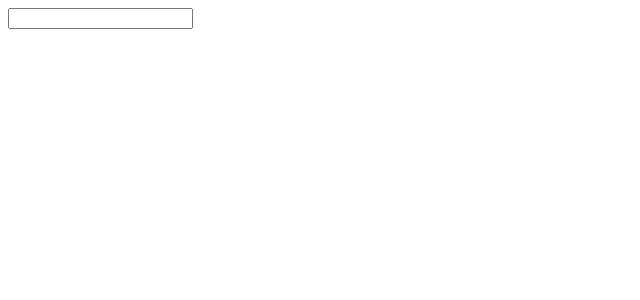
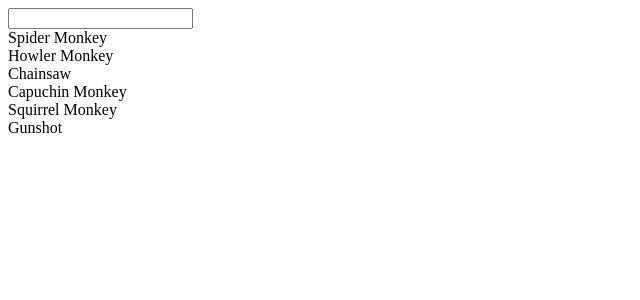
Before and after one commit to kathkroll/high-low-keys, an Angular app: page / in a window 1280 px wide. Shown: the top 300 px of the page, without its empty margins (0-640 px from the left). Built offline with nearby package versions, Linux system fonts and the light colour scheme.

Commit message:
Add opts list and pass in opts

```diff
--- a/src/app/app.component.html
+++ b/src/app/app.component.html
@@ -1 +1 @@
-<app-high-low-keys></app-high-low-keys>
+<app-high-low-keys [optsComplete]="highLowSoundKeys"></app-high-low-keys>
--- a/src/app/app.component.ts
+++ b/src/app/app.component.ts
@@ -7,4 +7,20 @@ import { Component } from '@angular/core';
 })
 export class AppComponent {
   title = 'high-low-keys';
+  highLowSoundKeys: Array<Object> = [
+    {
+      value: "Spider Monkey",
+      subOpts: [
+        "Bark",
+        "Whinny",
+        "Chitter",
+        "Whoop"
+      ],
+    },
+    { value: "Howler Monkey", subOpts: [], },
+    { value: "Chainsaw", subOpts: [], },
+    { value: "Capuchin Monkey", subOpts: [], },
+    { value: "Squirrel Monkey", subOpts: [], },
+    { value: "Gunshot", subOpts: [], },
+  ];
 }
--- a/src/app/shared/high-low-keys/high-low-keys.component.html
+++ b/src/app/shared/high-low-keys/high-low-keys.component.html
@@ -1,2 +1,6 @@
-<input type="text" [(ngModel)]="highKey" />
-<input type="text" [(ngModel)]="lowKey" [hidden]="!highKey" />
+<div class="high-key-container">
+  <input type="text" [(ngModel)]="highKey"/>
+  <app-opts-list [opts]="highLevelOpts"></app-opts-list>
+</div>
+<select [hidden]="!highKey">
+</select>
--- a/src/app/shared/high-low-keys/high-low-keys.component.ts
+++ b/src/app/shared/high-low-keys/high-low-keys.component.ts
@@ -1,4 +1,4 @@
-import { Component, OnInit } from '@angular/core';
+import { Component, OnInit, Input } from '@angular/core';
 
 @Component({
   selector: 'app-high-low-keys',
@@ -6,6 +6,9 @@ import { Component, OnInit } from '@angular/core';
   styleUrls: ['./high-low-keys.component.scss']
 })
 export class HighLowKeysComponent implements OnInit {
+  @Input() optsComplete: Array<Object>;
+
+  highLevelOpts: Array<String> = [];
 
   highKey: string = '';
   lowKey: string = '';
@@ -13,6 +16,7 @@ export class HighLowKeysComponent implements OnInit {
   constructor() { }
 
   ngOnInit() {
+    this.highLevelOpts = this.optsComplete.map(o => o['value']);
   }
 
 }
--- /dev/null
+++ b/src/app/shared/high-low-keys/opts-list/opts-list.component.html
@@ -0,0 +1,3 @@
+<div *ngFor="let opt of opts">
+  {{ opt }}
+</div>
--- /dev/null
+++ b/src/app/shared/high-low-keys/opts-list/opts-list.component.ts
@@ -0,0 +1,17 @@
+import { Component, OnInit, Input } from '@angular/core';
+
+@Component({
+  selector: 'app-opts-list',
+  templateUrl: './opts-list.component.html',
+  styleUrls: ['./opts-list.component.scss']
+})
+export class OptsListComponent implements OnInit {
+  @Input() opts: Array<String>;
+
+
+  constructor() { }
+
+  ngOnInit() {
+  }
+
+}
--- a/src/app/shared/shared.module.ts
+++ b/src/app/shared/shared.module.ts
@@ -3,10 +3,11 @@ import { CommonModule } from '@angular/common';
 import { FormsModule } from '@angular/forms';
 
 import { HighLowKeysComponent } from './high-low-keys/high-low-keys.component';
+import { OptsListComponent } from './high-low-keys/opts-list/opts-list.component';
 
 
 @NgModule({
-  declarations: [HighLowKeysComponent],
+  declarations: [HighLowKeysComponent, OptsListComponent],
   imports: [
     CommonModule,
     FormsModule
```
Also changed, not shown: src/app/shared/high-low-keys/opts-list/opts-list.component.scss (added), 1 other file (tests, documents, lock files or other folders).
